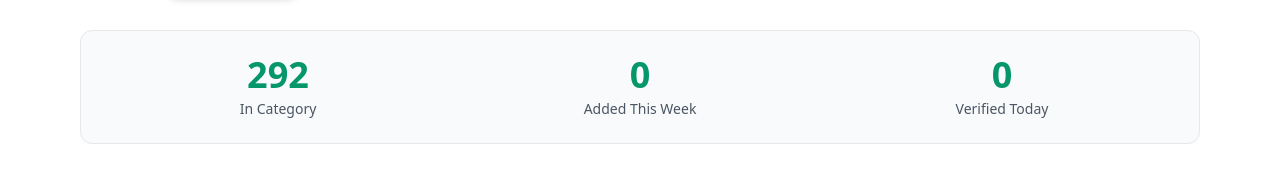
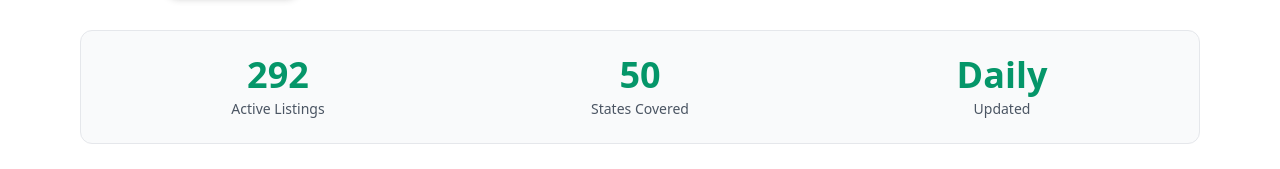
Before and after one commit to jeffsosville/cleaningexits, a Next.js app: page / in a window 1280 px wide. Shown: the part 473-642 px from the top of the page. Built offline with nearby package versions, Linux system fonts and the light colour scheme; no server answers.

Commit message:
Update listings display and labels in index page

```diff
--- a/pages/index.tsx
+++ b/pages/index.tsx
@@ -167,21 +167,15 @@ export default function Home() {
                 <div className={`text-3xl md:text-4xl font-bold text-emerald-600 transition-opacity ${statsLoading ? 'opacity-50' : ''}`}>
                   {stats.totalVerified}
                 </div>
-                <div className="text-sm text-gray-600 mt-1">
-                  {selectedCategory === 'all' ? 'Verified Listings' : 'In Category'}
-                </div>
+                <div className="text-sm text-gray-600 mt-1">Active Listings</div>
               </div>
               <div>
-                <div className={`text-3xl md:text-4xl font-bold text-emerald-600 transition-opacity ${statsLoading ? 'opacity-50' : ''}`}>
-                  {stats.addedThisWeek}
-                </div>
-                <div className="text-sm text-gray-600 mt-1">Added This Week</div>
+                <div className="text-3xl md:text-4xl font-bold text-emerald-600">50</div>
+                <div className="text-sm text-gray-600 mt-1">States Covered</div>
               </div>
               <div>
-                <div className={`text-3xl md:text-4xl font-bold text-emerald-600 transition-opacity ${statsLoading ? 'opacity-50' : ''}`}>
-                  {stats.verifiedToday}
-                </div>
-                <div className="text-sm text-gray-600 mt-1">Verified Today</div>
+                <div className="text-3xl md:text-4xl font-bold text-emerald-600">Daily</div>
+                <div className="text-sm text-gray-600 mt-1">Updated</div>
               </div>
             </div>
           </div>
```
